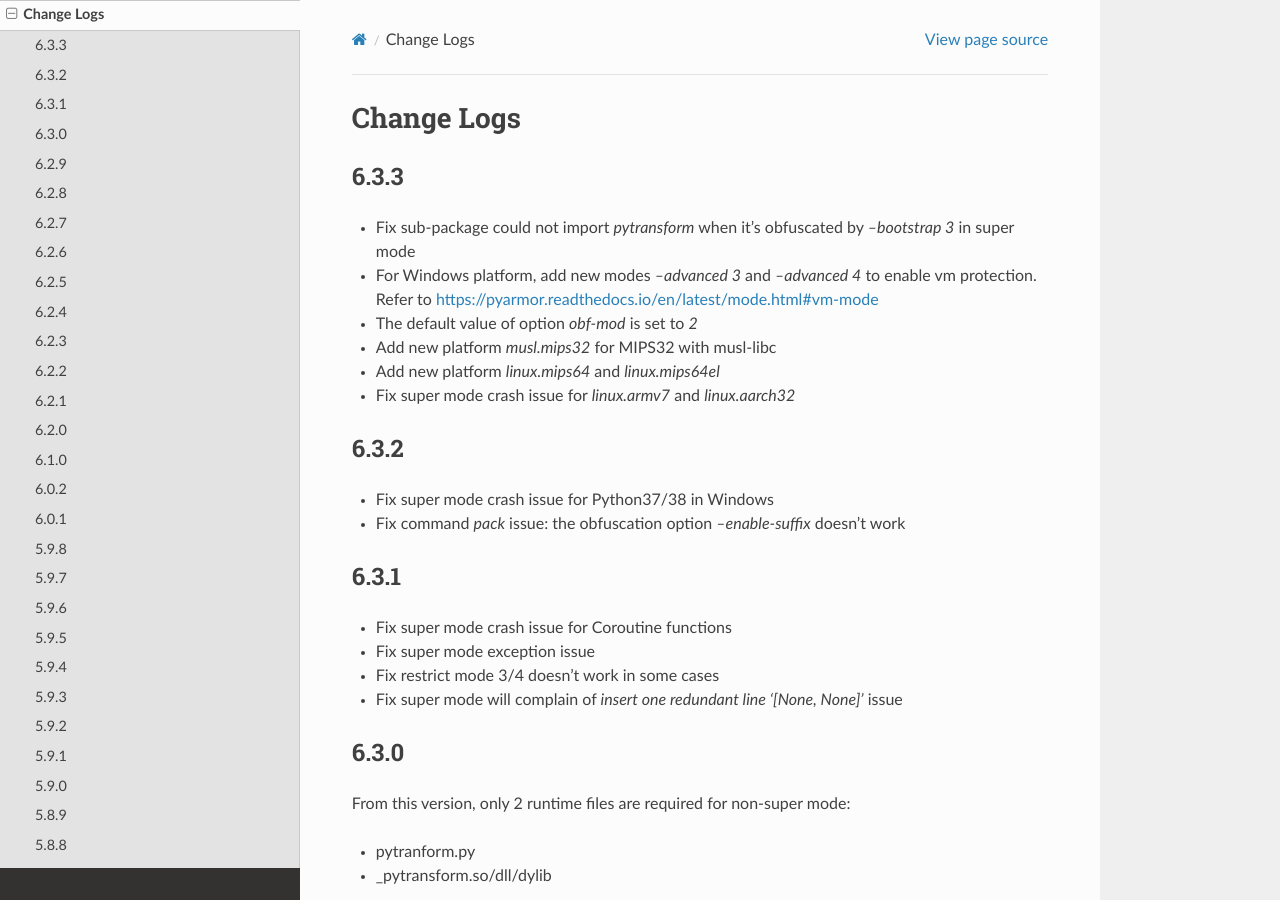
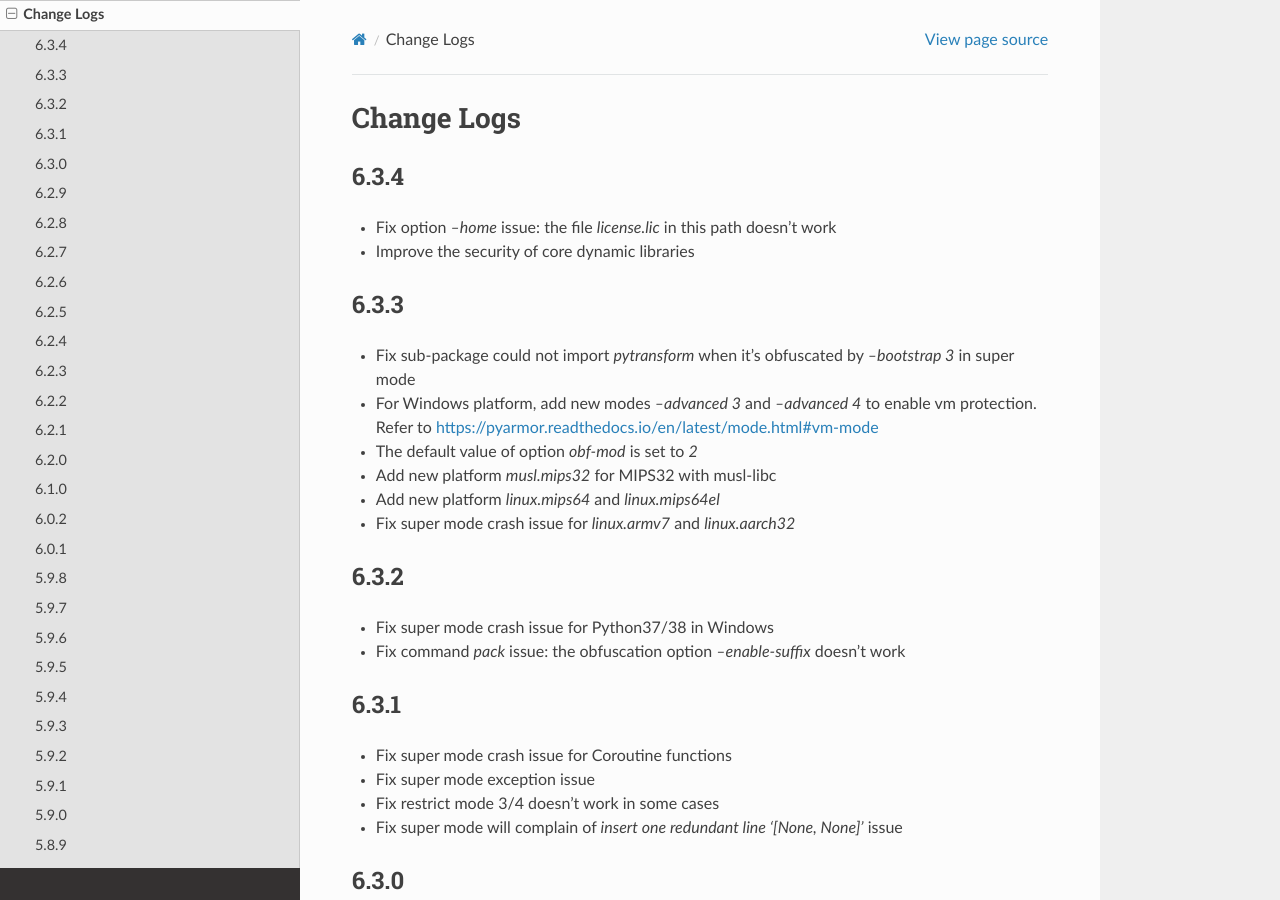
Before and after one commit to dashingsoft/pyarmor, a Sphinx documentation site: the page built from docs/change-logs.rst, in a window 1280 px wide and 900 px high. Built offline with Sphinx 7.4.7 and the Read the Docs theme 2.0.0, drawn with Linux system fonts in a browser that asks for light colours.

Commit message:
Add change logs

```diff
--- a/docs/change-logs.rst
+++ b/docs/change-logs.rst
@@ -2,6 +2,11 @@
 
 Change Logs
 ===========
+
+6.3.4
+-----
+* Fix option `--home` issue: the file `license.lic` in this path doesn't work
+* Improve the security of core dynamic libraries
 
 6.3.3
 -----
```
